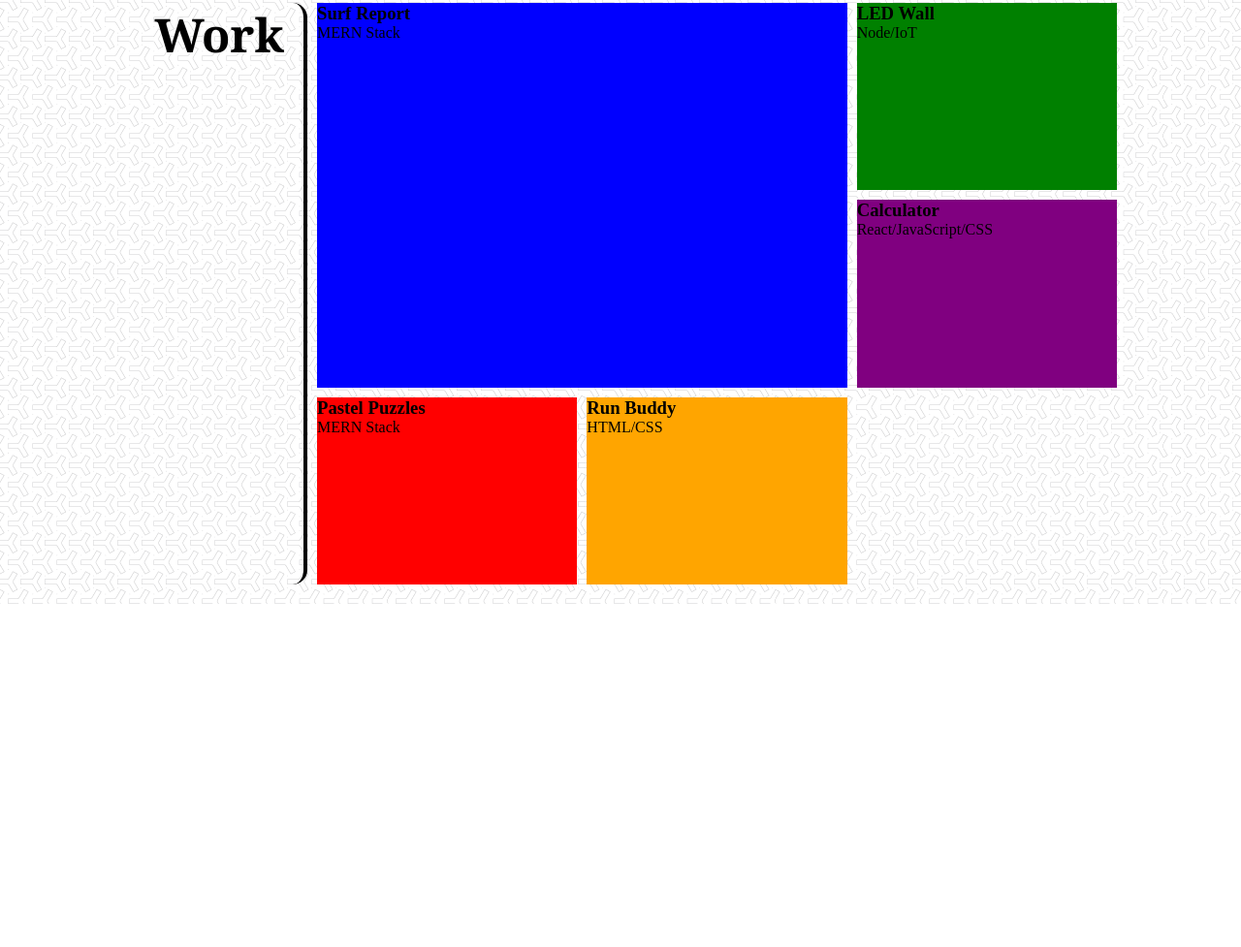
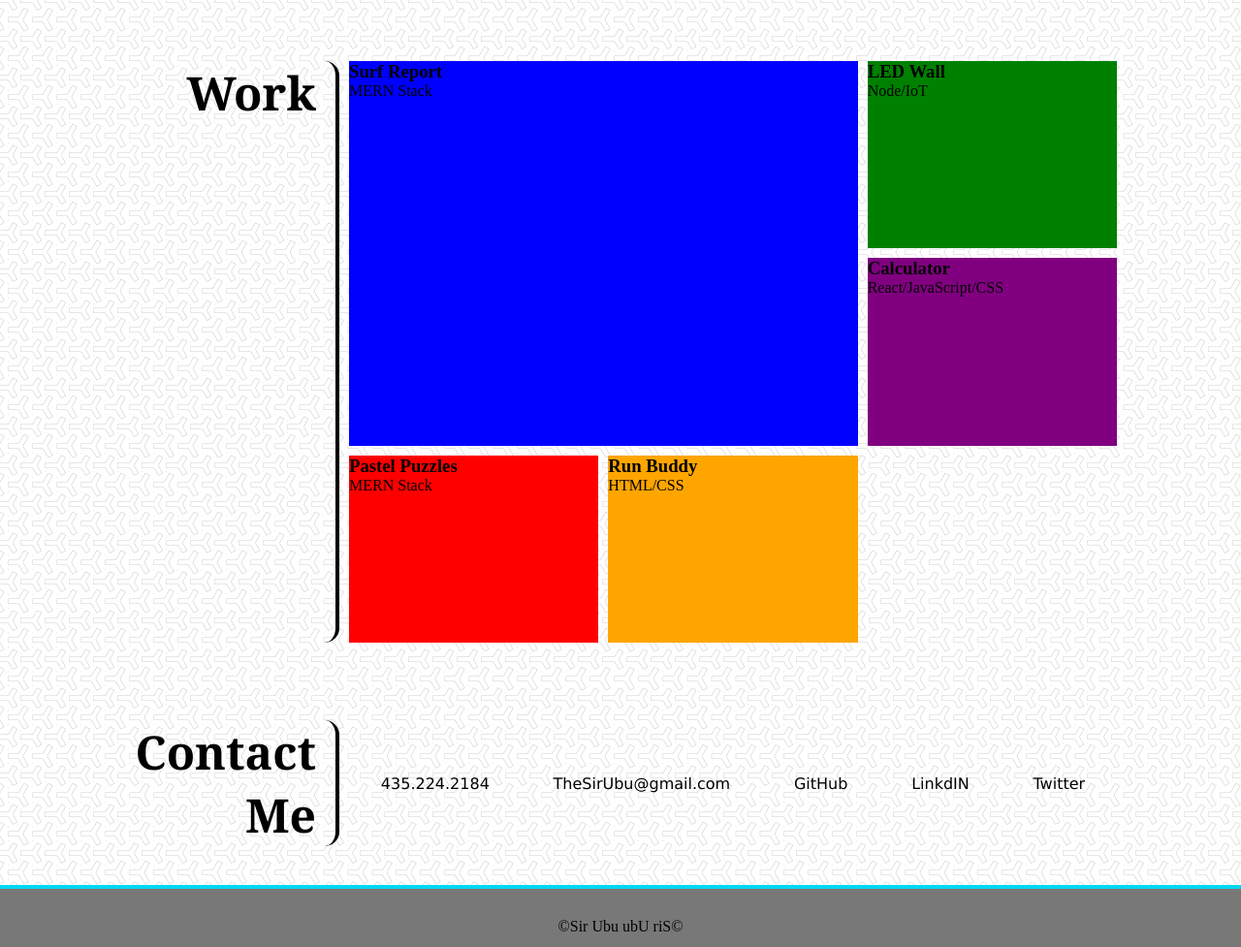
Before and after one commit to SirUbu/02-Advanced-CSS-Challenge, a plain HTML site: page index.html in a window 1280 px wide. Shown: the part 734-1711 px from the top of the page at 97% size. Before the commit the page ends 1357 px from the top, so only its background shows below. Drawn offline with Linux system fonts and the light colour scheme.

Commit message:
Added HTML content and CSS styling for contact me section and footer.

```diff
--- a/assets/css/style.css
+++ b/assets/css/style.css
@@ -98,12 +98,12 @@ main {
 .container {
     width: 80%;
     margin: 0 auto;
-    padding: 20px;
+    padding: 40px 0;
     display: flex;
 }
 
 .container-title {
-    width: 20%;
+    width: 25%;
     font-size: 48px;
     font-weight: bold;
     font-family: var(--font-primary);
@@ -186,3 +186,23 @@ main {
     grid-column: 1 / span 2;
     grid-row: 1 / span 2;
 }
+
+/* contact me styling */
+.contact {
+    align-content: center;
+    font-family: var(--font-secondary);
+    font-weight: 18px;
+}
+
+/* footer styling */
+footer {
+    height: 60px;
+    border-top: 4px solid var(--quinary-color);
+    background: var(--tertiary-color);
+    text-align: center;
+}
+
+footer div {
+    font-size: 16px;
+    padding-top: 30px;
+}
--- a/index.html
+++ b/index.html
@@ -83,13 +83,22 @@
         </section>
 
         <!-- contact me section -->
-        <section>
-
+        <section class="container">
+            <h2 class="container-title" id="contact-me">
+                Contact Me
+            </h2>
+            <div class="container-content contact">
+                <div>435.224.2184</div>
+                <div>TheSirUbu@gmail.com</div>
+                <div>GitHub</div>
+                <div>LinkdIN</div>
+                <div>Twitter</div>
+            </div>
         </section>
     </main>
 
     <footer>
-
+        <div>&copy;Sir Ubu <bdo dir="rtl">&copy;Sir Ubu</bdo></div>
     </footer>
 </body>
 </html>
```
